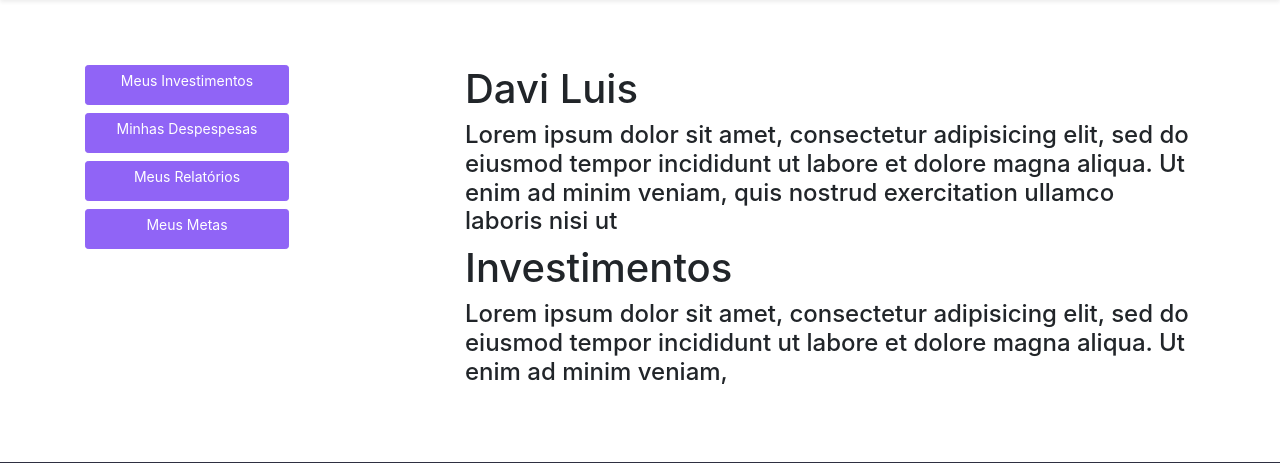
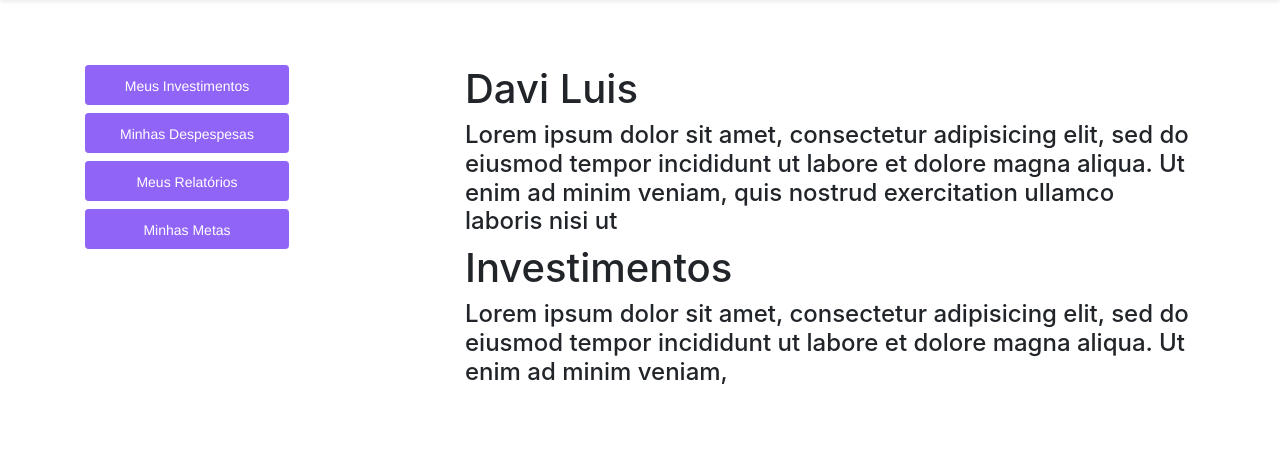
Before and after one commit to daviluis321/MyWallet, a Django app: page /main/ in a window 1280 px wide. Shown: the part 82-545 px from the top of the page. Run offline with Django 3.2, Linux system fonts and the light colour scheme; some libraries are stand-ins or nearby versions.

Commit message:
Alterações na Interface

```diff
--- a/mywallet/core/static/css/style.css
+++ b/mywallet/core/static/css/style.css
@@ -74,3 +74,7 @@ body{
 		padding: 60px 0;
 	}
 }
+
+#titulos{
+	color: white;
+}
--- a/mywallet/core/templates/base.html
+++ b/mywallet/core/templates/base.html
@@ -45,7 +45,7 @@
 
   {% block  principal %}<br><br>{% endblock %}
 
-  <footer style=" position: fixed;
+  <footer style="
                   left: 0;
                   bottom: 0;
                   width: 100%;
--- a/mywallet/core/templates/despesa.html
+++ b/mywallet/core/templates/despesa.html
@@ -11,17 +11,17 @@
         <div class="col-md-3 col-6">
           <ul id="oi" class="list-unstyled">
            <li>
-              <a class="btn btn-purple mb-2 btn-sm btn-block" href="#" style="max-width:80%;min-height:40px;">
+              <a class="btn btn-purple mb-2 btn-sm btn-block" href="#" style="padding-top: 4%;max-width:80%;min-height: 40px;font-family: Helvetica">
                  Imóveis
               </a>
             </li>
             <li>
-              <a class="btn btn-purple mb-2 btn-sm btn-block" href="#" style="max-width:80%;min-height:40px;">
+              <a class="btn btn-purple mb-2 btn-sm btn-block" href="#" style="padding-top: 4%;max-width:80%;min-height: 40px;font-family: Helvetica">
                 Automóvel
               </a>
             </li>
             <li>
-              <a class="btn btn-purple mb-2 btn-sm btn-block" href="#" style="max-width:80%;min-height:40px;">
+              <a class="btn btn-purple mb-2 btn-sm btn-block" href="#" style="padding-top: 4%;max-width:80%;min-height: 40px;font-family: Helvetica">
                 Viagem
               </a>
             </li>
--- a/mywallet/core/templates/main.html
+++ b/mywallet/core/templates/main.html
@@ -11,23 +11,23 @@
         <div class="col-md-3 col-6">
           <ul class="list-unstyled">
             <li>
-              <a class="btn btn-purple mb-2 btn-sm btn-block" href="#" style="max-width:80%;min-height:40px;">
+              <a class="btn btn-purple mb-2 btn-sm btn-block" href="#" style="padding-top: 4%;max-width:80%;min-height: 40px;font-family: Helvetica">
                 Meus Investimentos
               </a>
             </li>
             <li>
-              <a class="btn btn-purple mb-2 btn-sm btn-block" href="#" style="max-width:80%;min-height:40px;">
+              <a class="btn btn-purple mb-2 btn-sm btn-block" href="#" style="padding-top: 4%;max-width:80%;min-height: 40px;font-family: Helvetica">
                 Minhas Despespesas
               </a>
             </li>
             <li>
-              <a class="btn btn-purple mb-2 btn-sm btn-block" href="#" style="max-width:80%;min-height:40px;">
+              <a class="btn btn-purple mb-2 btn-sm btn-block" href="#" style="padding-top: 4%;max-width:80%;min-height: 40px;;font-family: Helvetica">
                 Meus Relatórios
               </a>
             </li>
             <li>
-              <a class="btn btn-purple mb-2 btn-sm btn-block" href="#" style="max-width:80%;min-height:40px;">
-                Meus Metas
+              <a class="btn btn-purple mb-2 btn-sm btn-block" href="#" style="padding-top: 4%;max-width:80%;min-height: 40px;font-family: Helvetica">
+                Minhas Metas
               </a>
             </li>
           </ul>
--- a/mywallet/core/templates/qsomos.html
+++ b/mywallet/core/templates/qsomos.html
@@ -15,9 +15,9 @@
           <h4 class="textWallet" type="title">Visão</h4><br>
               <p>Ser referência nacional em controle e gerenciamento de finanças.</p>
           <h4 class="textWallet" type="title">Valores</h4><br>
-          <i style="font-size:24px" class="fa">&#xf2b5;</i><p>Confiabilidade</p>
-          <i style="font-size:24px" class="fa">&#xf201;</i><p>Visão de futuro</p>
-          <i style="font-size:24px" class="fa">&#xf044;</i><p>Organização</p>
+          <p>Confiabilidade;</p>
+          <p>Visão de futuro;</p>
+          <p>Organização;</p>
   </section>
 
 {% endblock %}
```
Also changed, not shown: mywallet/core/templates/index.html (+4 -5 lines), mywallet/core/templates/investimento.html (+7 -4 lines), mywallet/core/templates/login.html (+12 -4 lines).
